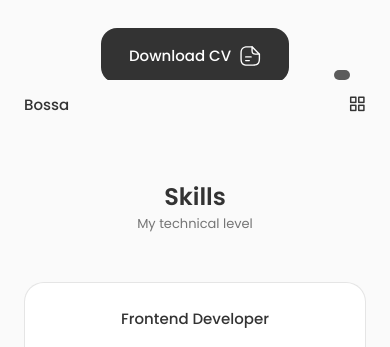
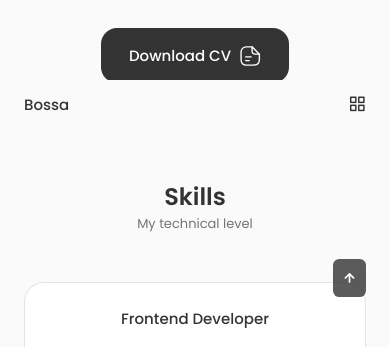
Before and after one commit to JBxss/JBxss.github.io, a React (Create React App) app: page / in a window 390 px wide. Shown: the part 716-1063 px from the top of the page. Built offline with nearby package versions, Linux system fonts and the light colour scheme.

Commit message:
[ADD] estilos y funcionalidad del scrollUp

```diff
--- a/src/components/scrollup/ScrollUp.jsx
+++ b/src/components/scrollup/ScrollUp.jsx
@@ -1,12 +1,17 @@
-import React from 'react'
-import "./scrollup.css"
+import React from "react";
+import "./scrollup.css";
 
 const ScrollUp = () => {
+  window.addEventListener("scroll", function () {
+    const scrollUp = document.querySelector(".scrollup");
+    if (this.scrollY >= 560) scrollUp.classList.add("show-scroll");
+    else scrollUp.classList.remove("show-scroll");
+  });
   return (
     <a href="#" className="scrollup">
-        <i className="uil uil-arrow-up-scrollup__icon"></i>
+      <i className="uil uil-arrow-up scrollup__icon"></i>
     </a>
-  )
-}
+  );
+};
 
-export default ScrollUp
+export default ScrollUp;
--- a/src/components/scrollup/scrollup.css
+++ b/src/components/scrollup/scrollup.css
@@ -1,7 +1,7 @@
 .scrollup {
     position: fixed;
     right: 2.5rem;
-    bottom: 3rem;
+    bottom: -20%;
     background-color: var(--title-color);
     opacity: 0.8;
     padding: 0.3rem 0.5rem;
@@ -9,3 +9,44 @@
     z-index: var(--z-tooltip);
     transition: .4s;
 }
+
+.scrollup__icon {
+    font-size: 1.5rem;
+    color: var(--container-color);
+}
+
+.scrollup:hover {
+    background-color: var(--title-color-dark);
+}
+
+/* Show Scroll */
+.show-scroll {
+    bottom: 3rem;
+}
+
+/*=============== BREAKPOINTS ===============*/
+/* For large devices */
+@media screen and (max-width: 992px) {
+    .scrollup {
+        right: 1.5rem;
+        padding: 0.25rem 0.4rem;
+    }
+
+    .scrollup__icon {
+        font-size: 1.25rem;
+    }
+  }
+
+  /* For medium devices */
+  @media screen and (max-width: 768px) {
+    .show-scroll {
+        bottom: 4rem;
+    }
+  }
+
+  /* For small devices */
+  @media screen and (max-width: 350px) {
+    .scrollup {
+        right: 1rem;
+    }
+  }
```
